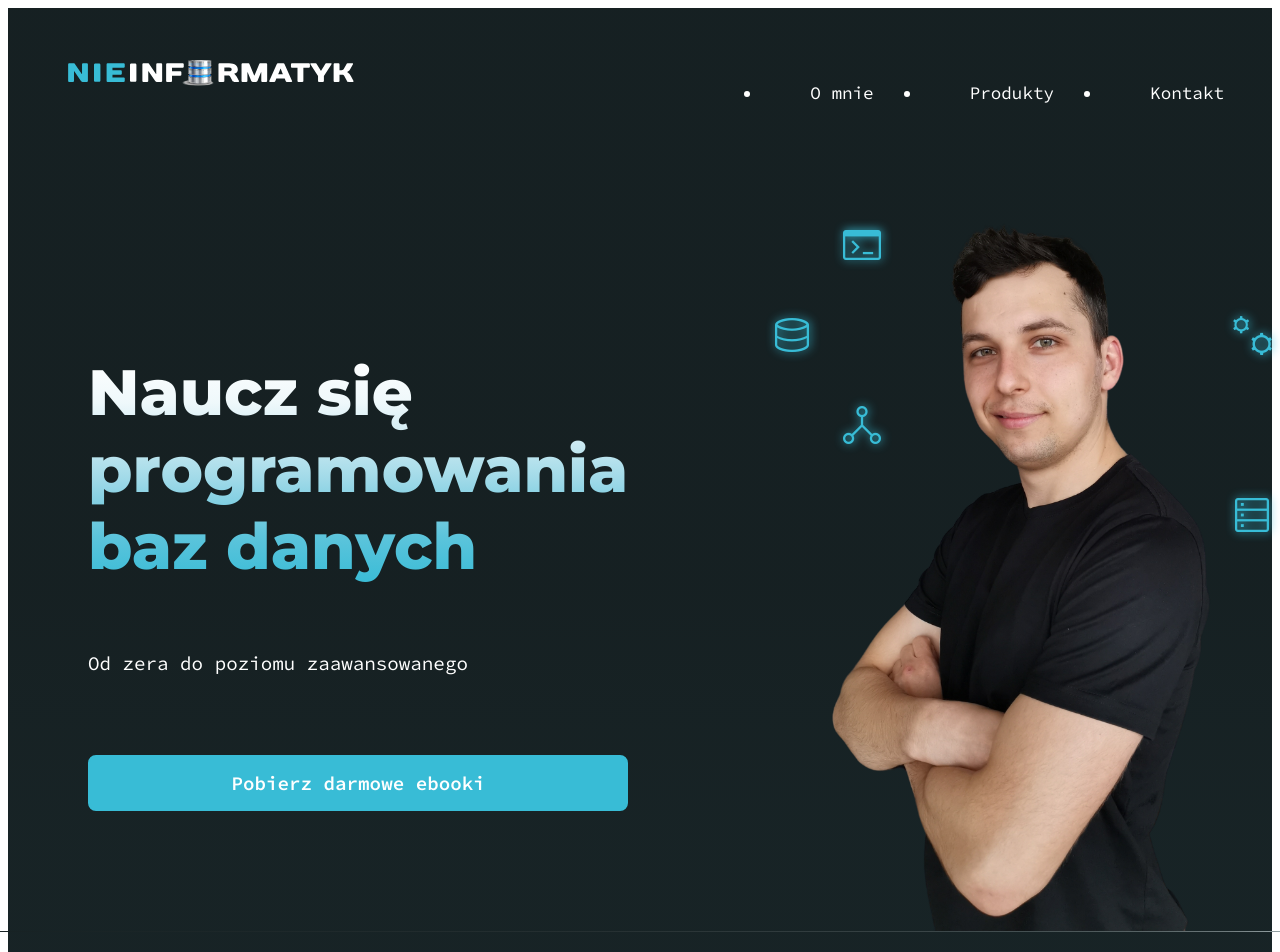
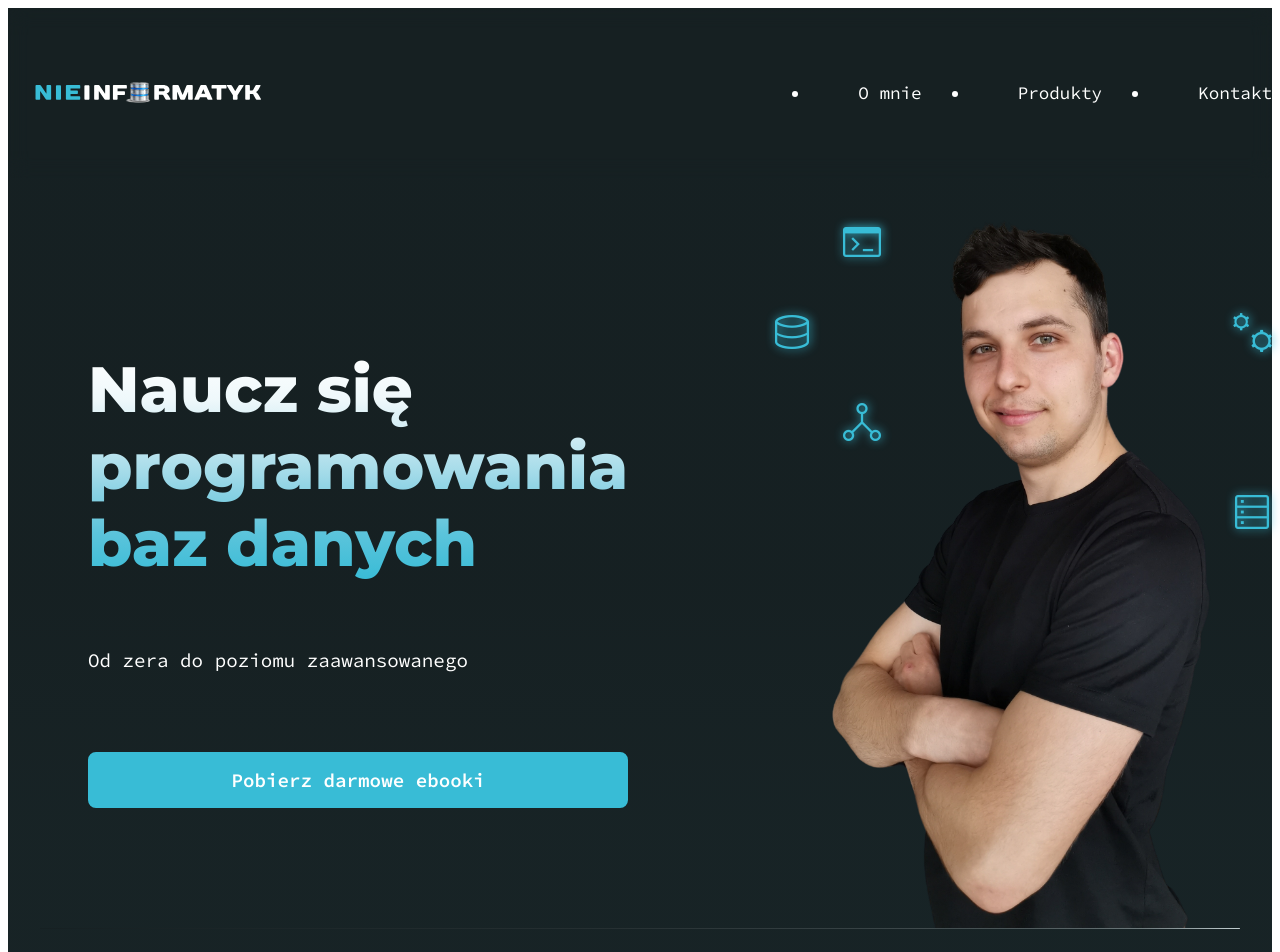
Before and after one commit to martaqh/nieinfo-page, a Vue app: page / in a window 1280 px wide. Shown: the top 952 px of the page. Built offline with nearby package versions, Linux system fonts and the light colour scheme; the HTML template or start-up script is replaced by a standard one.

Commit message:
Update Header styles

```diff
--- a/src/components/BaseDivider.vue
+++ b/src/components/BaseDivider.vue
@@ -14,7 +14,8 @@ withDefaults(defineProps<Props>(), {
 
 <style lang="scss" scoped>
 .base-divider {
-  margin: 0 -100px;
+  max-width: 1400px;
+  width: 100%;
   height: 1px;
   border-radius: $border-radius;
   background-image: $divider-gradient;
--- a/src/components/TheHeader.vue
+++ b/src/components/TheHeader.vue
@@ -1,3 +1,7 @@
+<script setup lang="ts">
+import BaseDivider from '@/components/BaseDivider.vue'
+</script>
+
 <template>
   <header class="header">
     <img class="header__logo" src="/src/assets/logo.svg" />
@@ -14,21 +18,30 @@
 <style lang="scss" scoped>
 .header {
   position: sticky;
+  top: 0;
+  background: rgba(255, 255, 255, 0);
+  backdrop-filter: blur(10px);
+  -webkit-backdrop-filter: blur(10px);
+  z-index: 1;
   max-width: 1400px;
-  margin: 0 auto;
   display: flex;
   justify-content: space-between;
+  align-items: center;
+  margin: 0 auto;
+  font-size: 1.1rem;
+  font-weight: 400;
 
   &__logo {
     max-width: 400px;
-    margin-top: -55px;
+    max-height: 180px;
+    margin-top: -10px;
+    margin-left: -20px;
   }
 
   &__nav {
     font-size: 1.1rem;
     ul {
       display: flex;
-      padding: 56px 0;
 
       li {
         padding: 0 48px;
@@ -39,9 +52,9 @@
           text-shadow: $text-shadow;
         }
       }
-      // li:last-child {
-      //   margin-right: 80px;
-      // }
+      li:last-child {
+        padding-right: 0;
+      }
     }
   }
 }
```
